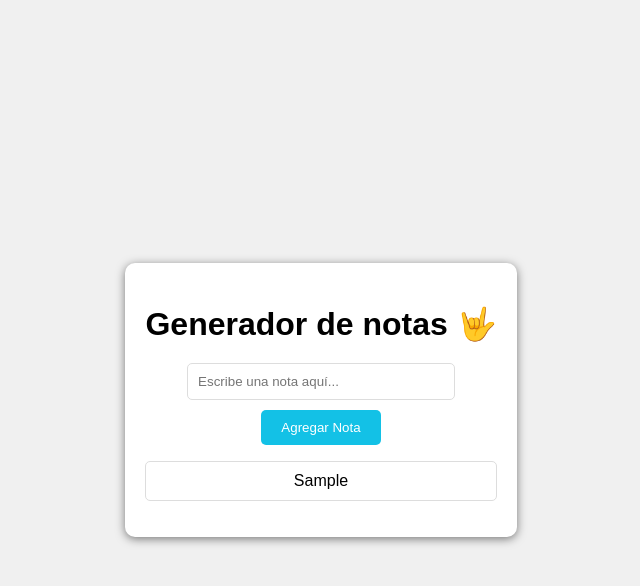
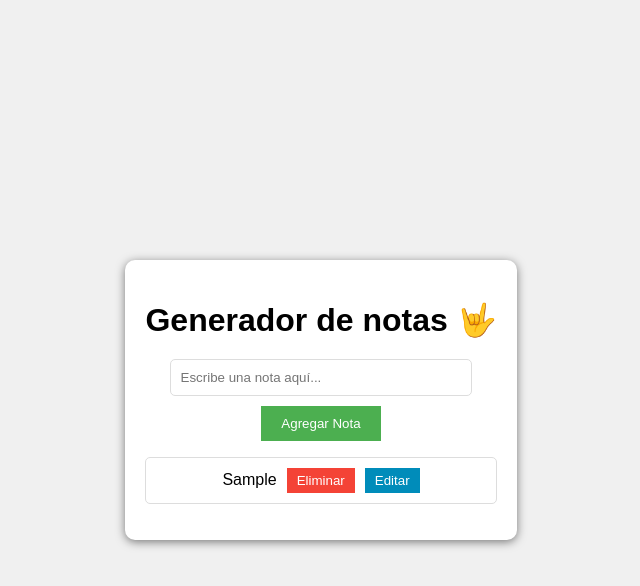
Before and after one commit to Jhennifer-byt/appnotas, a plain HTML site: page index.html in a window 1280 px wide. Both pictures are taken after typing "Sample" into the empty fields and a click on the button "Agregar Nota". Shown: the whole page, without its empty margins (319-959 px from the left). Drawn offline with Linux system fonts and the light colour scheme.

Commit message:
Se agregó la función de eliminar y editar nota. Además de que se cambió el color de agregar nota.

```diff
--- a/index.html
+++ b/index.html
@@ -10,7 +10,7 @@
     <div class="container">
         <h1>Generador de notas 🤟</h1>
         <input type="text" id="noteInput" placeholder="Escribe una nota aquí...">
-        <button onclick="addNote()">Agregar Nota</button>
+        <button onclick="addNote()" class="add-note-button">Agregar Nota</button>
         <ul id="noteList"></ul>
     </div>
     <script src="script.js"></script>
--- a/script.js
+++ b/script.js
@@ -1,14 +1,42 @@
-function addNote(){
+function addNote() {
     const noteInput = document.getElementById('noteInput');
     const noteList = document.getElementById('noteList');
 
-    if(noteInput.value.trim() !== ""){
+    if (noteInput.value.trim() !== "") {
         const newNote = document.createElement('li');
-        newNote.textContent = noteInput.value;
+
+        // Contenido de la nota
+        const noteText = document.createElement('span');
+        noteText.textContent = noteInput.value;
+        newNote.appendChild(noteText);
+
+        // Botón de eliminar
+        const deleteButton = document.createElement('button');
+        deleteButton.textContent = 'Eliminar';
+        deleteButton.classList.add('note-action-button', 'delete-button');
+        deleteButton.onclick = function() {
+            noteList.removeChild(newNote);
+        };
+        newNote.appendChild(deleteButton);
+
+        // Botón de editar
+        const editButton = document.createElement('button');
+        editButton.textContent = 'Editar';
+        editButton.classList.add('note-action-button', 'edit-button');
+        editButton.onclick = function() {
+            const newText = prompt("Edita tu nota:", noteText.textContent);
+            if (newText !== null && newText.trim() !== "") {
+                noteText.textContent = newText;
+            }
+        };
+        newNote.appendChild(editButton);
+
+        // Añadir la nueva nota a la lista
         noteList.appendChild(newNote);
+
+        // Limpiar el campo de entrada
         noteInput.value = "";
-    }
-    else{
+    } else {
         alert("Por favor, escriba una nota antes de agregar.");
     }
 }
--- a/styles.css
+++ b/styles.css
@@ -28,19 +28,6 @@ input[type="text"]{
     border-radius: 5px;
 }
 
-button{
-    padding: 10px 20px;
-    border: none;
-    background: #13C1E6;
-    color: #fff;
-    border-radius: 5px;
-    cursor: pointer;
-}
-
-button:hover{
-    background: #0D8CA7;
-}
-
 ul{
     list-style-type: none;
     padding: 0;
@@ -54,3 +41,47 @@ li{
     border-radius: 5px;
     text-align: center;
 }
+
+body {
+    font-family: Arial, sans-serif;
+}
+
+.container {
+    max-width: 500px;
+    margin: 0 auto;
+    padding: 20px;
+    text-align: center;
+}
+
+input[type="text"] {
+    width: 80%;
+    padding: 10px;
+    margin-bottom: 10px;
+}
+
+button {
+    padding: 10px 20px;
+    border: none;
+    cursor: pointer;
+}
+
+.add-note-button {
+    background-color: #4CAF50; /* Cambia el color del botón */
+    color: white;
+}
+
+.note-action-button {
+    margin-left: 10px;
+    padding: 5px 10px;
+    cursor: pointer;
+    border: none;
+    color: white;
+}
+
+.delete-button {
+    background-color: #f44336; /* Color rojo para el botón de eliminar */
+}
+
+.edit-button {
+    background-color: #008CBA; /* Color azul para el botón de editar */
+}
```
